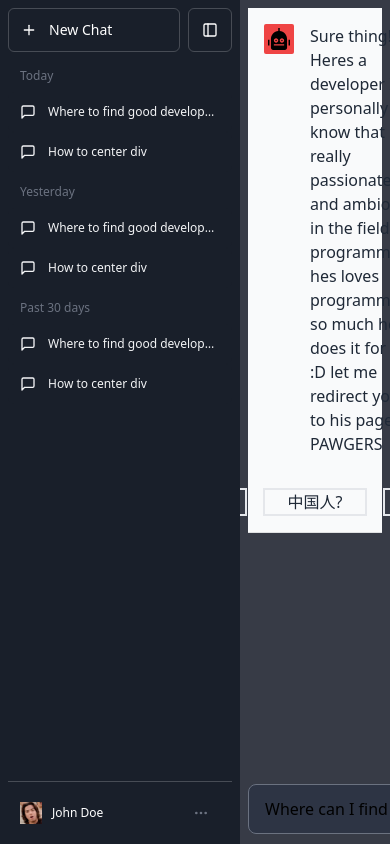
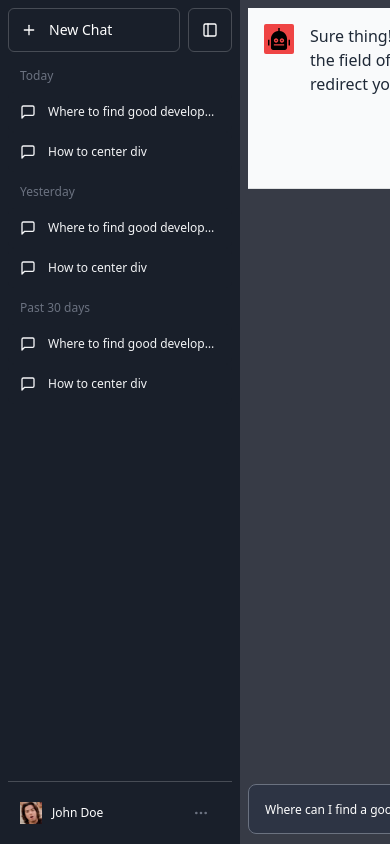
Before and after one commit to KirSpaceB/KirSpaceB.github.io, a React (Vite) app in the folder frontend/: page / in a window 390 px wide. Built offline with nearby package versions, Linux system fonts and the light colour scheme.

Commit message:
feat: Added LandingPage component, refactored a few issues

```diff
--- a/frontend/src/Answer/Answer.tsx
+++ b/frontend/src/Answer/Answer.tsx
@@ -25,7 +25,7 @@ export const Answer = () => {
         <div className="flex-shrink-0 flex flex-col relative items-end">
           <div className="w-[30px]">
             <div className="relative p-1 rounded-sm h-[30px] w-[30px] text-white flex items-center justify-center bg-red-500">
-              <img className="w-full h-full" src={RobotLogo} alt="Check Answer.tsx img tag with robotlogo" />
+              <img className="w-full h-full" src={RobotLogo} alt="Check Answer.tsx img tag with robotlogo"/>
             </div>
           </div>
         </div>
--- a/frontend/src/LanguageOptions/LanguageOptions.tsx
+++ b/frontend/src/LanguageOptions/LanguageOptions.tsx
@@ -1,13 +1,14 @@
-import {useNavigate} from "react-router-dom";
+import { useState, useEffect } from "react";
 
 export const LanguageOptions = () => {
-  const navigate = useNavigate();
-  const buttonHandler = () => {
-    navigate("/landingPage");
+  const [languagePicked, setLanguagePicked] = useState(false);
+  const handleClick = () => {
+    setLanguagePicked(true);
   };
   return (
-    <div className="flex flex-row gap-4">
-      <button className="border-2" onClick={buttonHandler}>
+    <div className="flex flex-col gap-4">
+      <div className="flex flex-row gap-4 justify-center items-center">
+        <button className="border-2" onClick={handleClick}>
           <div className="flex w-[100px] text-center justify-center"> English? </div>
         </button>
         <button className="border-2">
@@ -21,5 +22,47 @@ export const LanguageOptions = () => {
           </div>
         </button>
       </div>
+
+      <div className="flex flex-col gap-4 overflow-y-auto">
+        {languagePicked &&
+          <div className="flex p-4 gap-4 text-base md:gap-6 md:max-w-2xl lg:max-w-[38rem] xl:max-w-3xl md:py-6 lg:px-0 m-auto overflow-y-auto">
+            What is Lorem Ipsum?
+            Lorem Ipsum is simply dummy text of the printing and typesetting industry. Lorem Ipsum has been the industry's standard dummy text ever since the 1500s, when an unknown printer took a galley of type and scrambled it to make a type specimen book. It has survived not only five centuries, but also the leap into electronic typesetting, remaining essentially unchanged. It was popularised in the 1960s with the release of Letraset sheets containing Lorem Ipsum passages, and more recently with desktop publishing software like Aldus PageMaker including versions of Lorem Ipsum.
+
+            Why do we use it?
+            It is a long established fact that a reader will be distracted by the readable content of a page when looking at its layout. The point of using Lorem Ipsum is that it has a more-or-less normal distribution of letters, as opposed to using 'Content here, content here', making it look like readable English. Many desktop publishing packages and web page editors now use Lorem Ipsum as their default model text, and a search for 'lorem ipsum' will uncover many web sites still in their infancy. Various versions have evolved over the years, sometimes by accident, sometimes on purpose (injected humour and the like).
+
+
+            Where does it come from?
+            Contrary to popular belief, Lorem Ipsum is not simply random text. It has roots in a piece of classical Latin literature from 45 BC, making it over 2000 years old. Richard McClintock, a Latin professor at Hampden-Sydney College in Virginia, looked up one of the more obscure Latin words, consectetur, from a Lorem Ipsum passage, and going through the cites of the word in classical literature, discovered the undoubtable source. Lorem Ipsum comes from sections 1.10.32 and 1.10.33 of "de Finibus Bonorum et Malorum" (The Extremes of Good and Evil) by Cicero, written in 45 BC. This book is a treatise on the theory of ethics, very popular during the Renaissance. The first line of Lorem Ipsum, "Lorem ipsum dolor sit amet..", comes from a line in section 1.10.32.
+
+            The standard chunk of Lorem Ipsum used since the 1500s is reproduced below for those interested. Sections 1.10.32 and 1.10.33 from "de Finibus Bonorum et Malorum" by Cicero are also reproduced in their exact original form, accompanied by English versions from the 1914 translation by H. Rackham.
+            What is Lorem Ipsum?
+            Lorem Ipsum is simply dummy text of the printing and typesetting industry. Lorem Ipsum has been the industry's standard dummy text ever since the 1500s, when an unknown printer took a galley of type and scrambled it to make a type specimen book. It has survived not only five centuries, but also the leap into electronic typesetting, remaining essentially unchanged. It was popularised in the 1960s with the release of Letraset sheets containing Lorem Ipsum passages, and more recently with desktop publishing software like Aldus PageMaker including versions of Lorem Ipsum.
+
+            Why do we use it?
+            It is a long established fact that a reader will be distracted by the readable content of a page when looking at its layout. The point of using Lorem Ipsum is that it has a more-or-less normal distribution of letters, as opposed to using 'Content here, content here', making it look like readable English. Many desktop publishing packages and web page editors now use Lorem Ipsum as their default model text, and a search for 'lorem ipsum' will uncover many web sites still in their infancy. Various versions have evolved over the years, sometimes by accident, sometimes on purpose (injected humour and the like).
+
+
+            Where does it come from?
+            Contrary to popular belief, Lorem Ipsum is not simply random text. It has roots in a piece of classical Latin literature from 45 BC, making it over 2000 years old. Richard McClintock, a Latin professor at Hampden-Sydney College in Virginia, looked up one of the more obscure Latin words, consectetur, from a Lorem Ipsum passage, and going through the cites of the word in classical literature, discovered the undoubtable source. Lorem Ipsum comes from sections 1.10.32 and 1.10.33 of "de Finibus Bonorum et Malorum" (The Extremes of Good and Evil) by Cicero, written in 45 BC. This book is a treatise on the theory of ethics, very popular during the Renaissance. The first line of Lorem Ipsum, "Lorem ipsum dolor sit amet..", comes from a line in section 1.10.32.
+
+            The standard chunk of Lorem Ipsum used since the 1500s is reproduced below for those interested. Sections 1.10.32 and 1.10.33 from "de Finibus Bonorum et Malorum" by Cicero are also reproduced in their exact original form, accompanied by English versions from the 1914 translation by H. Rackham.
+            What is Lorem Ipsum?
+            Lorem Ipsum is simply dummy text of the printing and typesetting industry. Lorem Ipsum has been the industry's standard dummy text ever since the 1500s, when an unknown printer took a galley of type and scrambled it to make a type specimen book. It has survived not only five centuries, but also the leap into electronic typesetting, remaining essentially unchanged. It was popularised in the 1960s with the release of Letraset sheets containing Lorem Ipsum passages, and more recently with desktop publishing software like Aldus PageMaker including versions of Lorem Ipsum.
+
+            Why do we use it?
+            It is a long established fact that a reader will be distracted by the readable content of a page when looking at its layout. The point of using Lorem Ipsum is that it has a more-or-less normal distribution of letters, as opposed to using 'Content here, content here', making it look like readable English. Many desktop publishing packages and web page editors now use Lorem Ipsum as their default model text, and a search for 'lorem ipsum' will uncover many web sites still in their infancy. Various versions have evolved over the years, sometimes by accident, sometimes on purpose (injected humour and the like).
+
+
+            Where does it come from?
+            Contrary to popular belief, Lorem Ipsum is not simply random text. It has roots in a piece of classical Latin literature from 45 BC, making it over 2000 years old. Richard McClintock, a Latin professor at Hampden-Sydney College in Virginia, looked up one of the more obscure Latin words, consectetur, from a Lorem Ipsum passage, and going through the cites of the word in classical literature, discovered the undoubtable source. Lorem Ipsum comes from sections 1.10.32 and 1.10.33 of "de Finibus Bonorum et Malorum" (The Extremes of Good and Evil) by Cicero, written in 45 BC. This book is a treatise on the theory of ethics, very popular during the Renaissance. The first line of Lorem Ipsum, "Lorem ipsum dolor sit amet..", comes from a line in section 1.10.32.
+
+            The standard chunk of Lorem Ipsum used since the 1500s is reproduced below for those interested. Sections 1.10.32 and 1.10.33 from "de Finibus Bonorum et Malorum" by Cicero are also reproduced in their exact original form, accompanied by English versions from the 1914 translation by H. Rackham.
+
+          </div>
+        }
+      </div>
+    </div>
   )
 }
--- a/frontend/src/Maincontent/Maincontent.tsx
+++ b/frontend/src/Maincontent/Maincontent.tsx
@@ -28,10 +28,10 @@ export const Maincontent = () => {
   },[addToMainContext])
 
   return (
-    <div className="flex flex-grow overflow-x-hidden bg-[#373b46]">
+    <div className="flex flex-grow bg-[#373b46]">
       <div className="flex h-full max-w-full flex-1 flex-col">
         <main className="relative h-full w-full transition-width flex flex-col overflow-auto items-stretch flex-1">
-          <div className="flex-1 overflow-hidden">
+          <div className="flex-1">
             <div className="px-2 relative w-full flex flex-col h-full py-2 md:py-6">
               <div className="relative flex flex-col items-stretch justify-center gap-2 sm:items-center">
                 {!addToMainContext &&
@@ -82,7 +82,7 @@ export const Maincontent = () => {
           <form className="stretch mx-2 flex flex-row gap-3 last:mb-2 md:mx-4 md:last:mb-6 lg:mx-auto lg:max-w-2xl xl:max-w-3xl" action="">
             <div className="relative flex h-full flex-1 items-stretch md:flex-col">
               <div className="flex flex-row bg-[#2d3444] w-[650px] h-[50px] rounded-lg">
-                <input value={text} readOnly className="w-full bg-[#2d3444] rounded-lg h-full placeholder:pl-4 pl-4" placeholder="Send Message">
+                <input value={text} readOnly className="w-full bg-[#2d3444] rounded-lg h-full placeholder:pl-4 pl-4 text-white text-xs" placeholder="Send Message">
                 </input>
                 <button className=" p-1 rounded-md md:bottom-3 md:p-2 md:right-3 dark:hover:bg-gray-900 dark:disabled:hover:bg-transparent right-2 disabled:text-gray-400 enabled:bg-brand-purple text-white bottom-1.5 transition-colors disabled:opacity-40">
                   <span>
```
Lines whose indentation alone changed are shown as unchanged.
